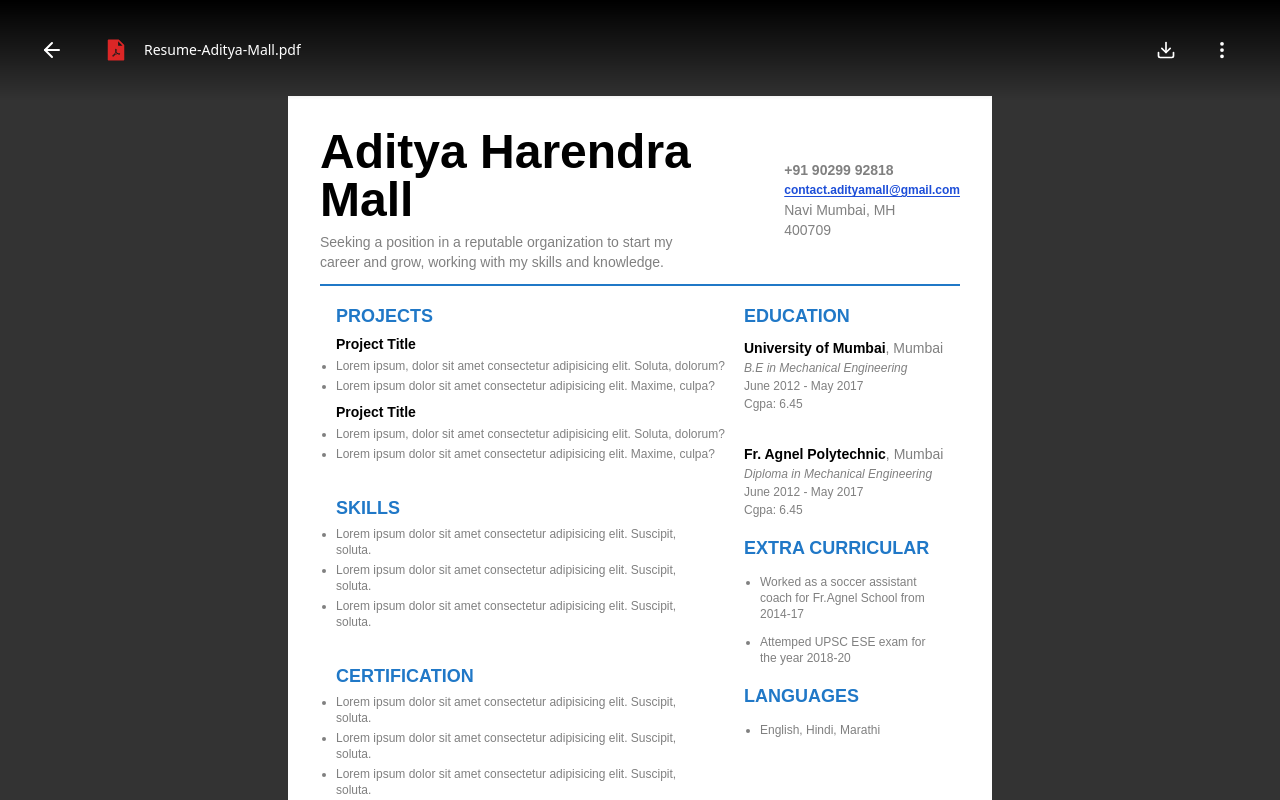
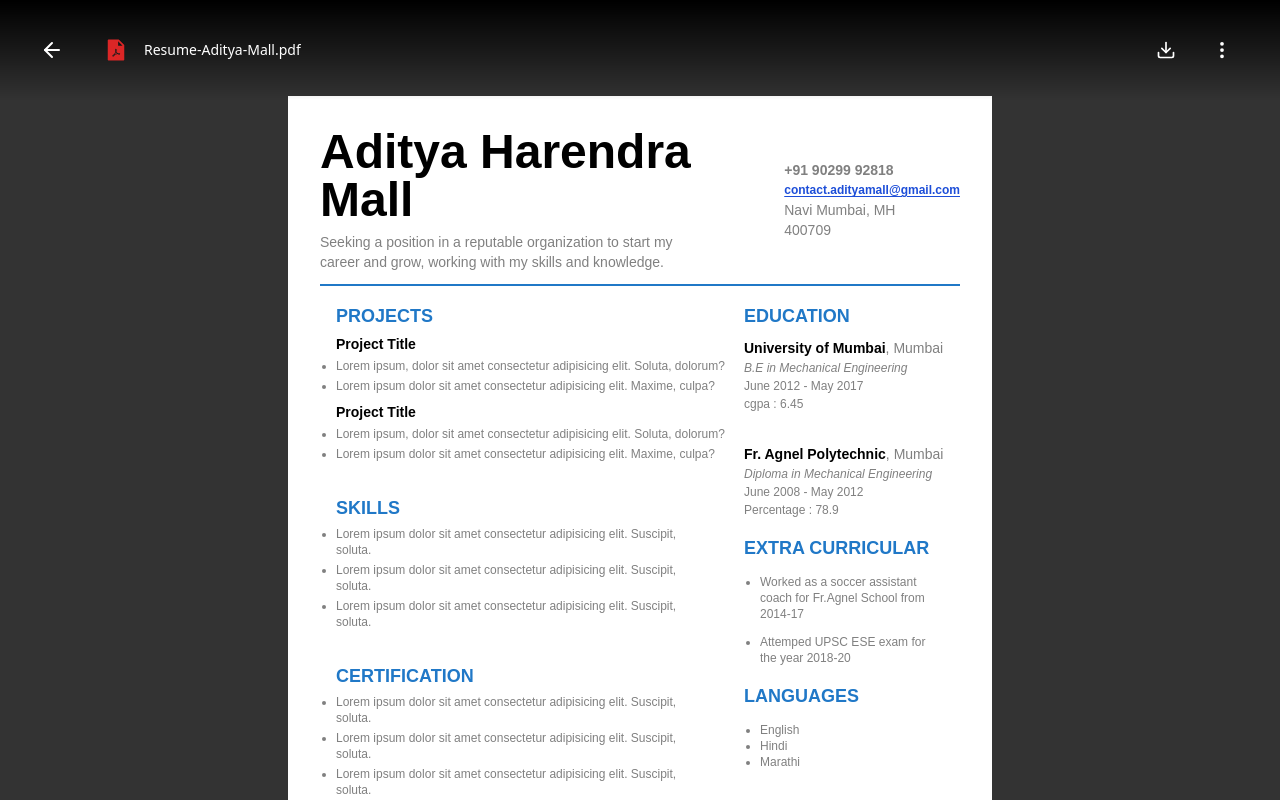
Before and after one commit to iamadityamall/resume-app, a React (Create React App) app: page / in a window 1280 px wide. Shown: the top 800 px of the page. Built offline with nearby package versions, Linux system fonts and the light colour scheme.

Commit message:
update resume with map()

```diff
--- a/src/components/MainContent.jsx
+++ b/src/components/MainContent.jsx
@@ -1,5 +1,5 @@
 import React from "react";
-
+import { education, extracurricular, languages } from "../resumeData";
 
 const MainContent = () => {
   return (
@@ -170,32 +170,25 @@ const MainContent = () => {
                 EDUCATION
               </h3>
               <div className="flex flex-col space-y-2 xl:space-y-8">
-                <div className="flex flex-col space-y-0.5">
+                {education.map((education) => {
+                  return (
+                    <article
+                      className="flex flex-col space-y-0.5"
+                      key={education.id} >
                       <h4 className="text-[7px] xl:text-sm">
                         <span className="font-bold text-[8px] xl:text-sm text-black">
-                      University of Mumbai
+                          {education.college}
                         </span>
-                    , Mumbai
+                        , {education.city}
                       </h4>
                       <p className="text-[7px] italic xl:text-xs">
-                    B.E in Mechanical Engineering
+                        {education.degree}
                       </p>
-                  <p className="text-[7px] xl:text-xs">June 2012 - May 2017</p>
-                  <p className="text-[7px] xl:text-xs">Cgpa: 6.45</p>
-                </div>
-                <div className="flex flex-col space-y-0.5">
-                  <h4 className="text-[7px] xl:text-sm">
-                    <span className="font-bold text-[8px] xl:text-sm text-black">
-                      Fr. Agnel Polytechnic
-                    </span>
-                    , Mumbai
-                  </h4>
-                  <p className="text-[7px] italic xl:text-xs">
-                    Diploma in Mechanical Engineering
-                  </p>
-                  <p className="text-[7px] xl:text-xs">June 2012 - May 2017</p>
-                  <p className="text-[7px] xl:text-xs">Cgpa: 6.45</p>
-                </div>
+                      <p className="text-[7px] xl:text-xs">{education.year}</p>
+                      <p className="text-[7px] xl:text-xs">{`${education.scoreMetric} : ${education.score}`}</p>
+                    </article>
+                  );
+                })}
               </div>
             </div>
             <div
@@ -206,19 +199,22 @@ const MainContent = () => {
                 EXTRA CURRICULAR
               </h3>
               <ul className="list-disc relative left-4 w-5/6 text-[7px] text-ternary xl:text-xs xl:space-y-3">
-                <li>
-                  Worked as a soccer assistant coach for Fr.Agnel School from
-                  2014-17
-                </li>
-                <li>Attemped UPSC ESE exam for the year 2018-20</li>
+                {extracurricular.map((item) => (
+                  <li key={item.id}>{item.info}</li>
+                ))}
               </ul>
             </div>
-            <div className="flex flex-col space-y-1 xl:space-y-3" id="languages">
+            <div
+              className="flex flex-col space-y-1 xl:space-y-3"
+              id="languages"
+            >
               <h3 className="font-bold text-secondary text-[9px] xl:text-lg">
                 LANGUAGES
               </h3>
               <ul className="list-disc relative left-4 w-5/6 text-[7px] text-ternary xl:text-xs">
-                <li>English, Hindi, Marathi</li>
+                {languages.map((language, index) => (
+                  <li key={index}>{language}</li>
+                ))}
               </ul>
             </div>
           </article>
--- /dev/null
+++ b/src/resumeData.js
@@ -0,0 +1,33 @@
+export const education = [
+  {
+    id: 0,
+    college: "University of Mumbai",
+    city: "Mumbai",
+    degree: "B.E in Mechanical Engineering",
+    year: "June 2012 - May 2017",
+    scoreMetric: "cgpa",
+    score: "6.45",
+  },
+  {
+    id: 1,
+    college: "Fr. Agnel Polytechnic",
+    city: "Mumbai",
+    degree: "Diploma in Mechanical Engineering",
+    year: "June 2008 - May 2012",
+    scoreMetric: "Percentage",
+    score: "78.9",
+  },
+];
+
+export const extracurricular = [
+  {
+    id: 0,
+    info: "Worked as a soccer assistant coach for Fr.Agnel School from 2014-17",
+  },
+  {
+    id: 1,
+    info: "Attemped UPSC ESE exam for the year 2018-20",
+  },
+];
+
+export const languages = ["English", "Hindi", "Marathi"];
```
Lines whose indentation alone changed are shown as unchanged.
